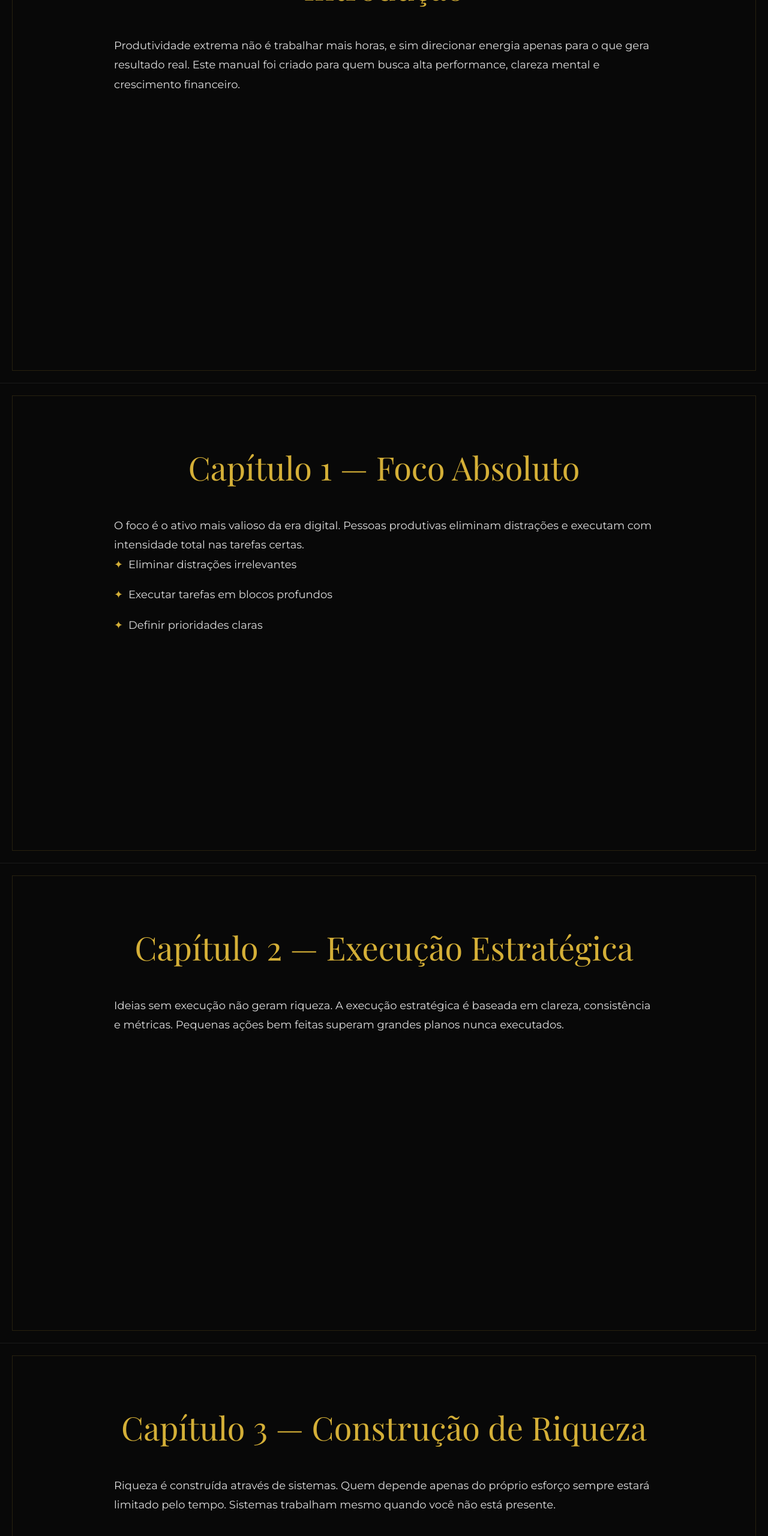
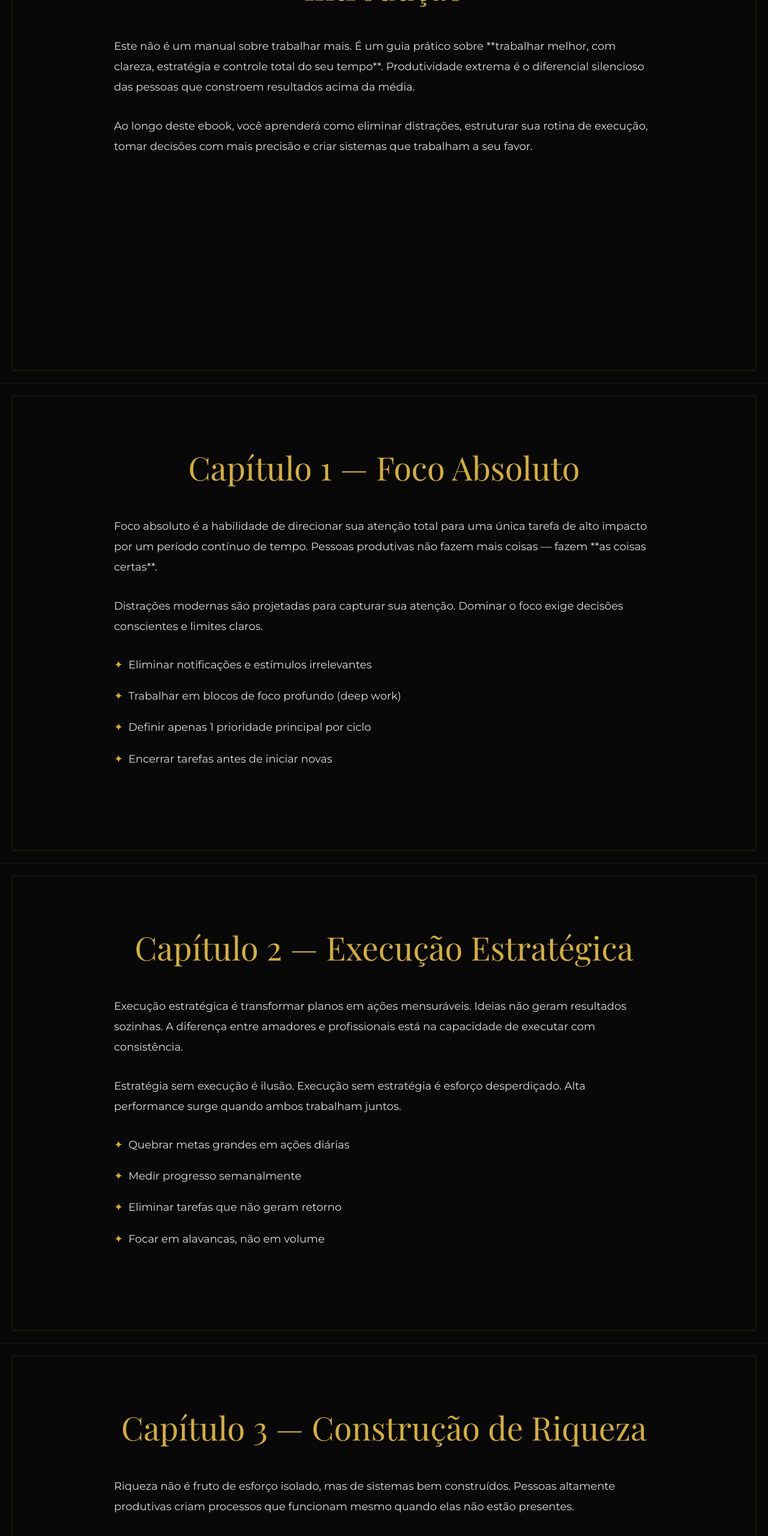
Before and after one commit to vitorty77/produtividade-extrema, a plain HTML site: page index.html in a window 1280 px wide. Shown: the part 961-3521 px from the top of the page at 60% size. Drawn offline with nearby package versions, Linux system fonts and the light colour scheme.

Commit message:
Update index.html

```diff
--- a/index.html
+++ b/index.html
@@ -8,17 +8,11 @@
 
 <meta name="description" content="Ebook premium sobre foco absoluto, execução estratégica e construção de riqueza com alta performance.">
 
-<!-- Tailwind CSS -->
 <link rel="stylesheet" href="https://cdn.jsdelivr.net/npm/tailwindcss@2.2.19/dist/tailwind.min.css">
-
-<!-- Google Fonts -->
 <link rel="stylesheet" href="https://fonts.googleapis.com/css2?family=Montserrat:wght@300;400;700&family=Playfair+Display:wght@400;700&display=swap">
-
-<!-- Font Awesome -->
 <link rel="stylesheet" href="https://cdn.jsdelivr.net/npm/@fortawesome/fontawesome-free@6.4.0/css/all.min.css">
 
 <style>
-/* Base */
 body {
     margin: 0;
     background-color: #050505;
@@ -27,7 +21,6 @@ body {
     overflow-x: hidden;
 }
 
-/* Página */
 .page {
     min-height: 100vh;
     max-width: 1280px;
@@ -38,7 +31,6 @@ body {
     border-bottom: 1px solid #1a1a1a;
 }
 
-/* Moldura */
 .frame {
     position: absolute;
     inset: 20px;
@@ -46,10 +38,7 @@ body {
     pointer-events: none;
 }
 
-/* Tipografia */
-.gold {
-    color: #D4AF37;
-}
+.gold { color: #D4AF37; }
 
 .title {
     font-family: 'Playfair Display', serif;
@@ -78,13 +67,12 @@ body {
 
 .text {
     max-width: 900px;
-    margin: 0 auto;
+    margin: 0 auto 30px;
     font-size: 18px;
-    line-height: 1.8;
+    line-height: 1.9;
     color: #dddddd;
 }
 
-/* Lista */
 .list {
     max-width: 900px;
     margin: 0 auto;
@@ -135,9 +123,16 @@ body {
     <h2 class="section-title">Introdução</h2>
 
     <p class="text">
-        Produtividade extrema não é trabalhar mais horas, e sim direcionar
-        energia apenas para o que gera resultado real. Este manual foi criado
-        para quem busca alta performance, clareza mental e crescimento financeiro.
+        Este não é um manual sobre trabalhar mais. É um guia prático sobre
+        **trabalhar melhor, com clareza, estratégia e controle total do seu tempo**.
+        Produtividade extrema é o diferencial silencioso das pessoas que constroem
+        resultados acima da média.
+    </p>
+
+    <p class="text">
+        Ao longo deste ebook, você aprenderá como eliminar distrações,
+        estruturar sua rotina de execução, tomar decisões com mais precisão
+        e criar sistemas que trabalham a seu favor.
     </p>
 </section>
 
@@ -147,15 +142,22 @@ body {
 
     <h2 class="section-title">Capítulo 1 — Foco Absoluto</h2>
 
-    <p class="text mb-10">
-        O foco é o ativo mais valioso da era digital. Pessoas produtivas eliminam
-        distrações e executam com intensidade total nas tarefas certas.
+    <p class="text">
+        Foco absoluto é a habilidade de direcionar sua atenção total para uma
+        única tarefa de alto impacto por um período contínuo de tempo.
+        Pessoas produtivas não fazem mais coisas — fazem **as coisas certas**.
+    </p>
+
+    <p class="text">
+        Distrações modernas são projetadas para capturar sua atenção.
+        Dominar o foco exige decisões conscientes e limites claros.
     </p>
 
     <ul class="list text">
-        <li>Eliminar distrações irrelevantes</li>
-        <li>Executar tarefas em blocos profundos</li>
-        <li>Definir prioridades claras</li>
+        <li>Eliminar notificações e estímulos irrelevantes</li>
+        <li>Trabalhar em blocos de foco profundo (deep work)</li>
+        <li>Definir apenas 1 prioridade principal por ciclo</li>
+        <li>Encerrar tarefas antes de iniciar novas</li>
     </ul>
 </section>
 
@@ -166,10 +168,22 @@ body {
     <h2 class="section-title">Capítulo 2 — Execução Estratégica</h2>
 
     <p class="text">
-        Ideias sem execução não geram riqueza. A execução estratégica é baseada
-        em clareza, consistência e métricas. Pequenas ações bem feitas superam
-        grandes planos nunca executados.
+        Execução estratégica é transformar planos em ações mensuráveis.
+        Ideias não geram resultados sozinhas. A diferença entre amadores
+        e profissionais está na capacidade de executar com consistência.
     </p>
+
+    <p class="text">
+        Estratégia sem execução é ilusão. Execução sem estratégia é esforço desperdiçado.
+        Alta performance surge quando ambos trabalham juntos.
+    </p>
+
+    <ul class="list text">
+        <li>Quebrar metas grandes em ações diárias</li>
+        <li>Medir progresso semanalmente</li>
+        <li>Eliminar tarefas que não geram retorno</li>
+        <li>Focar em alavancas, não em volume</li>
+    </ul>
 </section>
 
 <!-- CAPÍTULO 3 -->
@@ -179,10 +193,22 @@ body {
     <h2 class="section-title">Capítulo 3 — Construção de Riqueza</h2>
 
     <p class="text">
-        Riqueza é construída através de sistemas. Quem depende apenas do próprio
-        esforço sempre estará limitado pelo tempo. Sistemas trabalham mesmo
-        quando você não está presente.
+        Riqueza não é fruto de esforço isolado, mas de sistemas bem construídos.
+        Pessoas altamente produtivas criam processos que funcionam mesmo quando
+        elas não estão presentes.
     </p>
+
+    <p class="text">
+        O objetivo final da produtividade extrema é liberdade: liberdade de tempo,
+        de escolha e de crescimento contínuo.
+    </p>
+
+    <ul class="list text">
+        <li>Construir ativos ao invés de apenas renda</li>
+        <li>Automatizar processos repetitivos</li>
+        <li>Delegar tarefas operacionais</li>
+        <li>Focar em crescimento sustentável</li>
+    </ul>
 </section>
 
 <!-- CONCLUSÃO -->
@@ -192,9 +218,13 @@ body {
     <h2 class="section-title">Conclusão</h2>
 
     <p class="text">
-        Produtividade extrema é uma decisão diária. Ao dominar foco, execução
-        estratégica e sistemas, você constrói uma base sólida para liberdade
-        financeira e alta performance sustentável.
+        Produtividade extrema é uma escolha diária. Pequenas decisões consistentes
+        constroem grandes resultados ao longo do tempo.
+    </p>
+
+    <p class="text">
+        Ao aplicar os princípios deste manual, você estará criando uma base sólida
+        para alta performance, crescimento financeiro e controle total do seu tempo.
     </p>
 
     <p class="mt-20 gold tracking-widest uppercase">
@@ -203,4 +233,4 @@ body {
 </section>
 
 </body>
-        </html>
+    </html>
```
